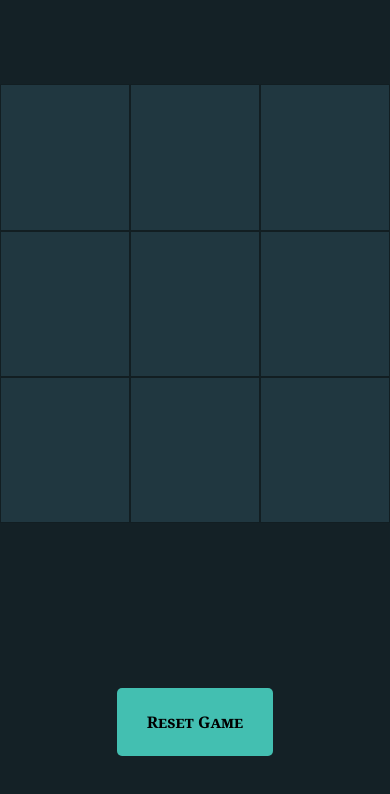
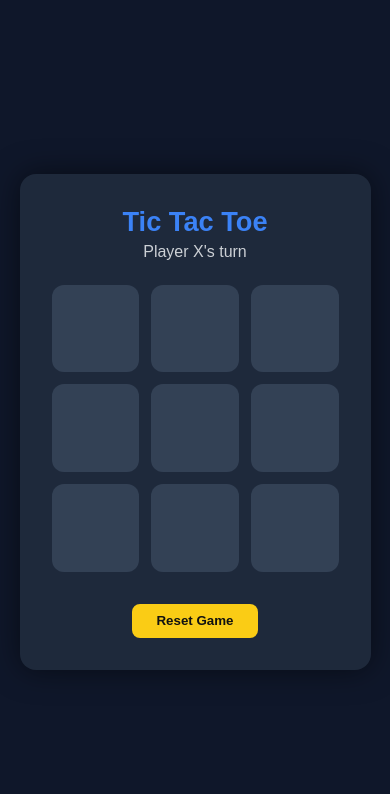
Before and after one commit to muhammad-haris-1219/Tik-Tac-Toe-Game, a plain HTML site: page index.html in a window 390 px wide. Both pictures are taken after a click on the button "Reset Game". Drawn offline with Linux system fonts and the light colour scheme.

Commit message:
Updated UI

```diff
--- a/index.html
+++ b/index.html
@@ -1,239 +1,219 @@
+
 <!DOCTYPE html>
 <html lang="en">
+<head>
+<meta charset="UTF-8" />
+<meta name="viewport" content="width=device-width, initial-scale=1.0" />
+<title>Tic Tac Toe</title>
+<style>
+  :root {
+    --bg: #0f172a;
+    --board-bg: #1e293b;
+    --cell-bg: #334155;
+    --x-color: #38bdf8;
+    --o-color: #facc15;
+    --text: #f8fafc;
+    --accent: #3b82f6;
+    --win-color: #10b981;
+  }
 
-<head>
-    <meta charset="UTF-8">
-    <meta name="viewport" content="width=device-width, initial-scale=1.0">
-    <title>Tik Tak Toe</title>
-    <style>
+  * { box-sizing: border-box; margin: 0; padding: 0; }
+
   body {
-            background: #142126;
+    font-family: 'Poppins', sans-serif;
+    background: var(--bg);
+    color: var(--text);
     display: flex;
     justify-content: center;
     align-items: center;
     height: 100vh;
-            margin: 0;
-
   }
 
-        #container {
-            width: 70%;
-            height: 75vh;
+  main {
+    background: var(--board-bg);
+    padding: 2rem;
+    border-radius: 16px;
+    max-width: 450px;
+    width: 90%;
     display: flex;
-            justify-content: space-evenly;
+    flex-direction: column;
     align-items: center;
-            flex-direction: column;
+    box-shadow: 0 0 30px rgba(0, 0, 0, 0.5);
+    transition: all 0.3s ease;
+  }
 
+  header {
+    text-align: center;
+    margin-bottom: 1.5rem;
+  }
+
+  header h1 {
+    color: var(--accent);
+    font-size: 2rem;
+    margin-bottom: 0.3rem;
+  }
+
+  header p {
+    font-size: 1rem;
+    color: var(--text);
+    opacity: 0.8;
   }
 
   .boxes {
-            width: 50%;
-            height: 90%;
-            display: flex;
-            justify-content: space-between;
-            align-items: center;
-            flex-direction: column;
-        }
-
-        .box {
+    display: grid;
+    grid-template-columns: repeat(3, 1fr);
+    gap: 12px;
     width: 100%;
-            height: 100%;
   }
 
   .btn {
-            width: calc(100%/3);
-            height: 100%;
-            margin: auto;
-            border: 1px solid #121e22;
-            background: #203740;
-            color: #34BFB1;
-            font-size: 300%;
+    background: var(--cell-bg);
+    border: none;
+    border-radius: 12px;
+    font-size: clamp(2rem, 8vw, 3rem);
+    font-weight: bold;
+    color: var(--x-color);
+    cursor: pointer;
+    transition: 0.2s;
+    aspect-ratio: 1/1;
+    display: flex;
+    justify-content: center;
+    align-items: center;
   }
 
-        .btn:active {
-            background: #142126;
-            border: 2px solid #203740;
+  .btn:hover:not(:disabled) {
+    transform: scale(1.05);
+    background: #475569;
+  }
+
+  .btn:disabled {
+    cursor: not-allowed;
+    opacity: 0.7;
   }
 
   .alertBox {
-            width: 40%;
-            height: 50%;
-            background: #a3bfb7;
+    display: none;
+    margin-top: 1rem;
+    background: #1e293b;
+    padding: 1rem 1.5rem;
+    border-radius: 12px;
     text-align: center;
-            display: none;
-            justify-content: space-evenly;
-            align-items: center;
-            flex-direction: column;
-            border-radius: 20px;
-            font-weight: bolder;
-            font-size: larger;
+    border: 2px solid var(--accent);
+    width: 100%;
   }
 
-        .NGbtn {
-            background: #f2b138;
-            border-radius: 5px;
-            border: none;
-            width: 35%;
-            height: 15%;
-            font: small-caps bold 100% Georgia;
+  .alertBox p {
+    margin: 0.5rem 0;
   }
 
-        .NGbtn:active {
-            width: 40%;
+  .NGbtn, .resetBtn {
+    margin-top: 1rem;
+    background: var(--o-color);
+    border: none;
+    border-radius: 8px;
+    padding: 0.6rem 1.5rem;
+    font-weight: bold;
+    cursor: pointer;
+    color: #111;
+    transition: 0.3s;
   }
 
-        .resetBtn {
-            background: #43bfb1;
-            border-radius: 5px;
-            border: none;
-            margin: 1%;
-            width: 20%;
-            height: 10%;
-            font: small-caps bold 100% Georgia;
+  .NGbtn:hover, .resetBtn:hover {
+    background: #fef08a;
   }
 
-        .resetBtn:active {
-            background: none;
-            color: #43bfb1;
-            border-radius: 5px;
-            border: 2px double #43bfb1;
-            width: 20%;
-            height: 10%;
-            font: small-caps bold 150% Georgia;
+  footer {
+    margin-top: 1rem;
+    width: 100%;
+    display: flex;
+    justify-content: center;
   }
 
-
-        @media all and (min-width: 280px) and (max-width:780px) {
-
-            #container {
-                width: 100%;
-                height: 80vh;
-                justify-content: space-between;
-            }
-
-            .boxes {
-                width: 100%;
-                height: 65%;
-            }
-
-            .alertBox {
-                width: 90%;
-                height: 30%;
-                justify-content: space-around;
-                padding-bottom: 1%;
-                font-weight: bolder;
-            }
-
-            .resetBtn {
-                width: 40%;
-                font: small-caps bold 100% Georgia;
-            }
-
-            .resetBtn:active {
-                width: 40%;
-                font: small-caps bold 130% Georgia;
-            }
+  @media (max-width: 500px) {
+    header h1 { font-size: 1.7rem; }
+    .btn { font-size: clamp(1.5rem, 10vw, 2.5rem); }
   }
 </style>
 </head>
+<body>
+  <main>
+    <header>
+      <h1>Tic Tac Toe</h1>
+      <p id="playerTurn">Player X's turn</p>
+    </header>
 
-<body>
-    <div id="container">
+    <section class="boxes">
+      <button class="btn"></button>
+      <button class="btn"></button>
+      <button class="btn"></button>
+      <button class="btn"></button>
+      <button class="btn"></button>
+      <button class="btn"></button>
+      <button class="btn"></button>
+      <button class="btn"></button>
+      <button class="btn"></button>
+    </section>
 
-        <div class="boxes">
-            <div class="box"><button class="btn"></button><button class="btn"></button><button class="btn"></button>
-            </div>
-            <div class="box"><button class="btn"></button class="btn"><button class="btn"></button><button
-                    class="btn"></button></div>
-            <div class="box"><button class="btn"></button><button class="btn"></button><button class="btn"></button>
-            </div>
-        </div>
-        <div class="alertBox">
-            <p>Player</p>
-            <p>What'll be Happened?</p>
-            <button class="NGbtn">New Game</button>
-        </div>
-        <button class="resetBtn">Reset Game</button>
-    </div>
+    <article class="alertBox" id="alertBox">
+      <p id="winnerMsg"></p>
+      <button class="NGbtn" id="newGameBtn">New Game</button>
+    </article>
+
+    <footer>
+      <button class="resetBtn" id="resetBtn">Reset Game</button>
+    </footer>
+  </main>
+
 <script>
-        let container = document.getElementById('container');
-        let buttons = document.getElementsByClassName('btn');
-        let NGbtn = document.getElementsByClassName('NGbtn');
-        let playerTurn = document.getElementsByTagName('p')[0];
-        let msg = document.getElementsByTagName('p')[1];
-        let alertBox = document.getElementsByClassName('alertBox')[0];
-        let resetBtn = document.getElementsByClassName('resetBtn')[0];
+  const buttons = document.querySelectorAll('.btn');
+  const playerTurn = document.getElementById('playerTurn');
+  const alertBox = document.getElementById('alertBox');
+  const winnerMsg = document.getElementById('winnerMsg');
+  const newGameBtn = document.getElementById('newGameBtn');
+  const resetBtn = document.getElementById('resetBtn');
+
   let turn = true;
   const patterns = [
-            [0, 1, 2],
-            [3, 4, 5],
-            [6, 7, 8],
-            [0, 3, 6],
-            [1, 4, 7],
-            [2, 5, 8],
-            [0, 4, 8],
-            [2, 4, 6]
+    [0,1,2],[3,4,5],[6,7,8],
+    [0,3,6],[1,4,7],[2,5,8],
+    [0,4,8],[2,4,6]
   ];
 
-        let buttonDisabled = () => {
-            for (btn of buttons) {
-                btn.disabled = true;
+  function checkWinner() {
+    for (let pattern of patterns) {
+      const [a, b, c] = pattern;
+      if (buttons[a].textContent && buttons[a].textContent === buttons[b].textContent && buttons[a].textContent === buttons[c].textContent) {
+        winnerMsg.textContent = `Winner: ${buttons[a].textContent}`;
+        buttons.forEach(btn => btn.disabled = true);
+        alertBox.style.display = 'block';
+        return true;
       }
-        };
-
-        NGbtn[0].addEventListener('click', () => {
-            window.location.reload(true);
-        });
-
-        resetBtn.addEventListener('click', () => {
-            for (btn of buttons) {
-                btn.innerText = "";
-                btn.disabled = false;
-            };
-        });
-
-        for (let btn of buttons) {
-            btn.addEventListener('click', () => {
-                if (turn) {
-                    btn.style.color = '#43bfb1'
-                    btn.innerHTML = '✔';
-                    playerTurn.innerText = 'Player Turn: ◯'
-                    turn = false;
-                } else {
-                    btn.style.color = '#f29e38';
-                    btn.innerHTML = 'Ｏ';
-                    playerTurn.innerText = 'Player Turn: ✔';
-                    turn = true;
     }
-                btn.disabled = true;
-                checkWinning()
-            })
-        };
-
-        let checkWinning = () => {
-            for (let i of patterns) {
-                let pattval = buttons[i[0]].innerHTML;
-                let pattval1 = buttons[i[1]].innerHTML;
-                let pattval2 = buttons[i[2]].innerHTML;
-                if (pattval != "" && pattval1 != "" && pattval2 != "") {
-                    if (pattval == pattval1 && pattval1 == pattval2) {
-                        msg.innerText = `This game has been won by ${pattval}`;
-                        console.log('winning ', pattval);
-                        buttonDisabled();
-                        resetBtn.style.display = 'none';
-                        alertBox.style.display = 'flex';
-                        if (screen.width >= 780) {
-                            container.style.flexDirection = 'row';
+    if([...buttons].every(btn => btn.textContent)) {
+      winnerMsg.textContent = `It's a Draw!`;
+      alertBox.style.display = 'block';
     }
-                        else {
-                            container.style.flexDirection = 'column-reverse';
   }
 
-                    };
-                };
-            };
-        };
+  buttons.forEach(btn => btn.addEventListener('click', () => {
+    btn.textContent = turn ? 'X' : 'O';
+    btn.style.color = turn ? '#38bdf8' : '#facc15';
+    btn.disabled = true;
+    turn = !turn;
+    playerTurn.textContent = `Player ${turn ? 'X' : 'O'}'s turn`;
+    checkWinner();
+  }));
+
+  newGameBtn.addEventListener('click', () => location.reload());
+  resetBtn.addEventListener('click', () => {
+    buttons.forEach(btn => {
+      btn.textContent = '';
+      btn.disabled = false;
+    });
+    turn = true;
+    playerTurn.textContent = `Player X's turn`;
+    alertBox.style.display = 'none';
+  });
 </script>
 </body>
-
 </html>
```
Lines whose indentation alone changed are shown as unchanged.
